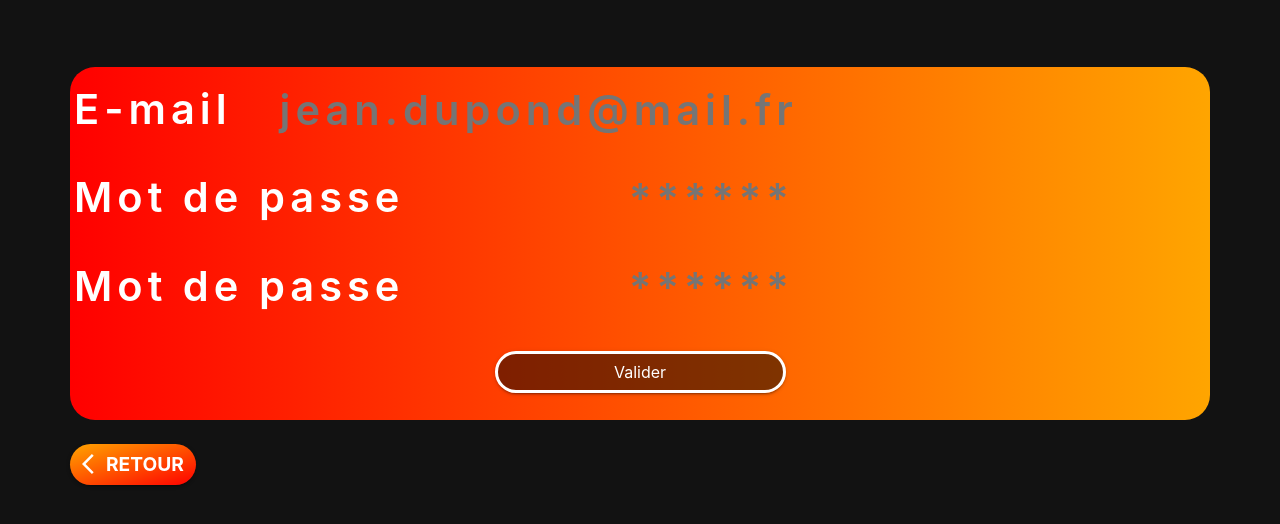
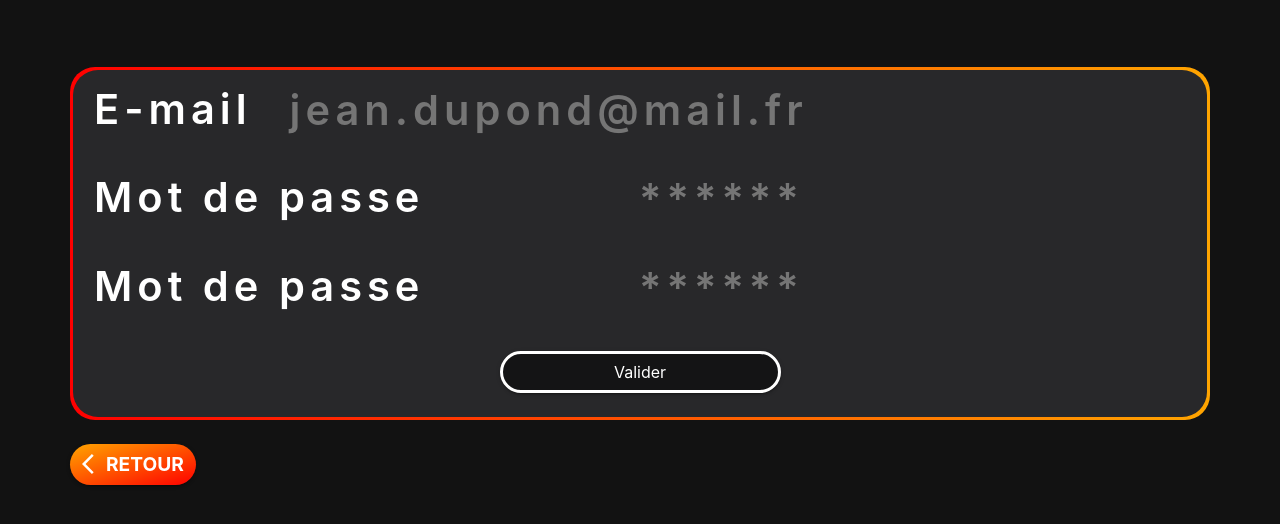
Before and after one commit to LucasVialatoux/Projet-Evaluation-Cours, a plain HTML site: page course_feeling/src/main/webapp/pwa/Pages/inscriptionPage/inscription.html in a window 1280 px wide. Shown: the part 186-710 px from the top of the page. Drawn offline with nearby package versions, Linux system fonts and the light colour scheme.

Commit message:
front modif

```diff
--- a/course_feeling/src/main/webapp/pwa/Pages/inscriptionPage/inscription.html
+++ b/course_feeling/src/main/webapp/pwa/Pages/inscriptionPage/inscription.html
@@ -15,6 +15,7 @@
     <body>
         <h1 class="text-center title_header">Inscription</h1>
         <form id="formCode" action="" method="post" class="form container container_main">
+            <div class="module">
                 <div class="form-group text-center">
                     <div class="row">
                         <label for="inputID" class="labelInput form-control-lg">E-mail</label>
@@ -36,6 +37,7 @@
                     <input class="btn btn-primary text-center btn_action col-3" type="submit" value="Valider">
                 </div>
                 <br/>
+            </div>
         </form>
         <div class="container">
             <br/>
--- a/course_feeling/src/main/webapp/pwa/Pages/teacherPage/teacher.html
+++ b/course_feeling/src/main/webapp/pwa/Pages/teacherPage/teacher.html
@@ -6,7 +6,7 @@
         <link rel="stylesheet" href="../../style/style.css">
         <link rel="stylesheet" href="teacher.css">
         <script src="../../ressources/jquery.min.js"></script>
-        <script src="../../ressources/bootstrap.min.js" integrity="sha384-JjSmVgyd0p3pXB1rRibZUAYoIIy6OrQ6VrjIEaFf/nJGzIxFDsf4x0xIM+B07jRM" crossorigin="anonymous"></script>
+        <script src="../../ressources/bootstrap.min.js"></script>
         <script src="../../ressources/moment.js"></script>
         <script src="../../js/constVar.js"></script>
         <script src="../../js/codeManager.js"></script>
```
Also changed, not shown: course_feeling/src/main/webapp/pwa/Pages/addDisciplinePage/addDiscipline.html (+1 -1 lines), course_feeling/src/main/webapp/pwa/Pages/connexionPage/connexion.html (+2 -0 lines). Lines whose indentation alone changed are shown as unchanged.
